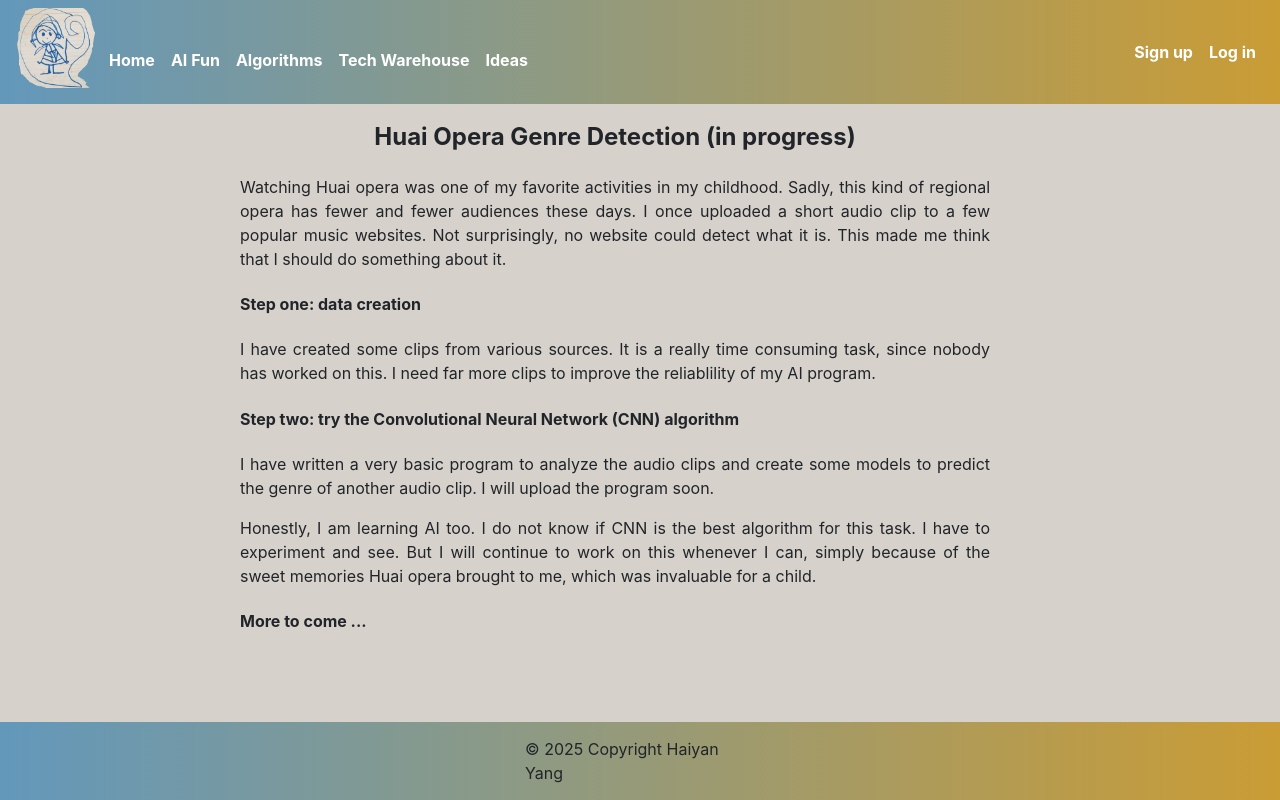
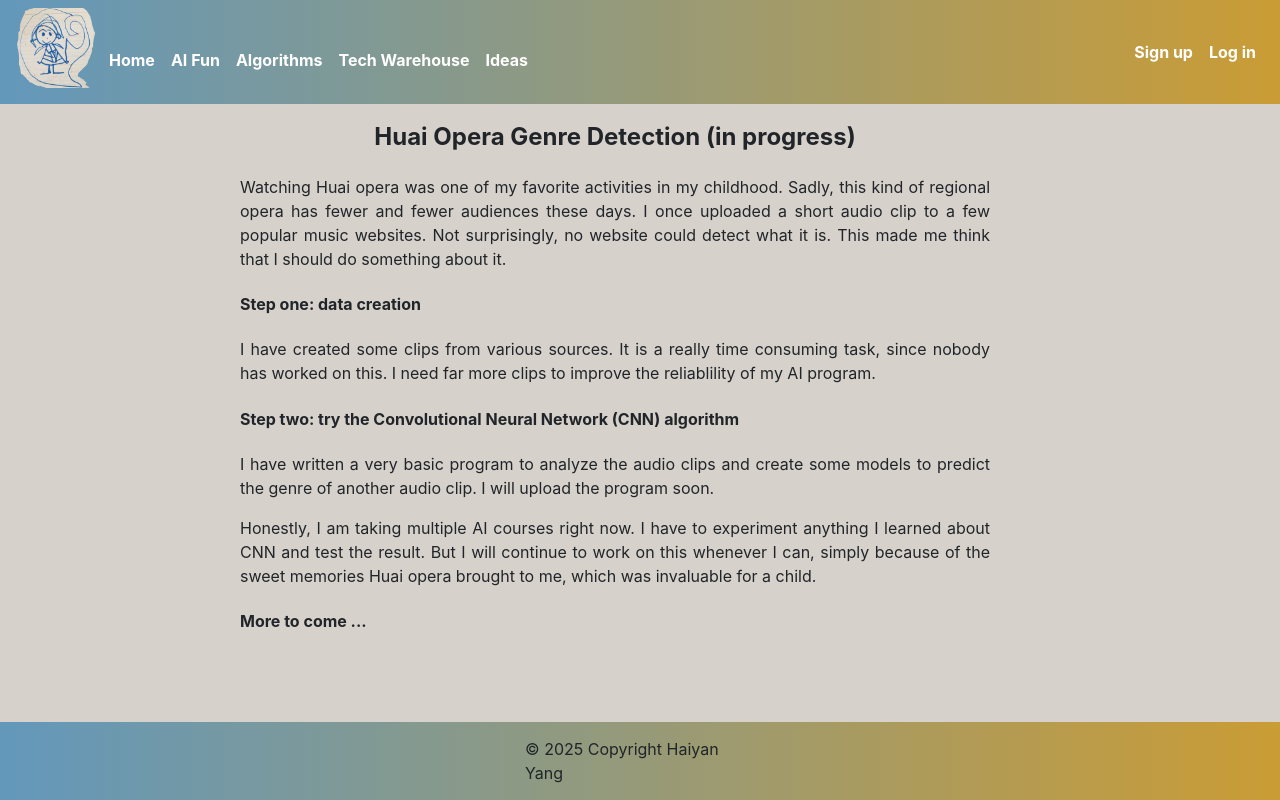
Before and after one commit to yhygh/haiyan2025, a React (Vite) app in the folder frontend/: page /ai in a window 1280 px wide. Built offline with nearby package versions, Linux system fonts and the light colour scheme.

Commit message:
Update AIfun text

```diff
--- a/frontend/src/components/AIfun.jsx
+++ b/frontend/src/components/AIfun.jsx
@@ -27,10 +27,11 @@ const AIfun = () => {
 
         <p>
           {" "}
-          Honestly, I am learning AI too. I do not know if CNN is the best
-          algorithm for this task. I have to experiment and see. But I will
-          continue to work on this whenever I can, simply because of the sweet
-          memories Huai opera brought to me, which was invaluable for a child.
+          Honestly, I am taking multiple AI courses right now. I have to
+          experiment anything I learned about CNN and test the result. But I
+          will continue to work on this whenever I can, simply because of the
+          sweet memories Huai opera brought to me, which was invaluable for a
+          child.
         </p>
 
         <h4>More to come ... </h4>
```
